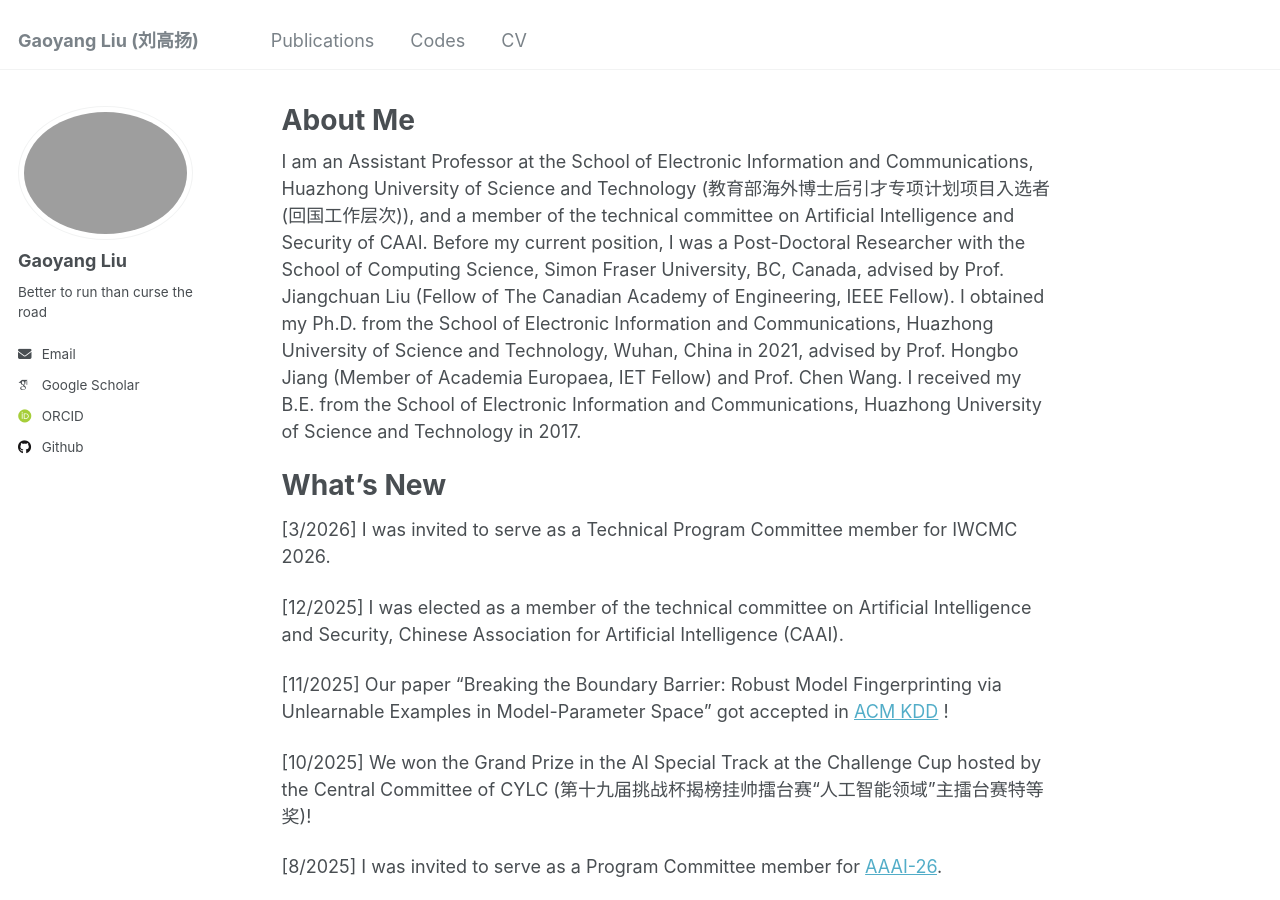
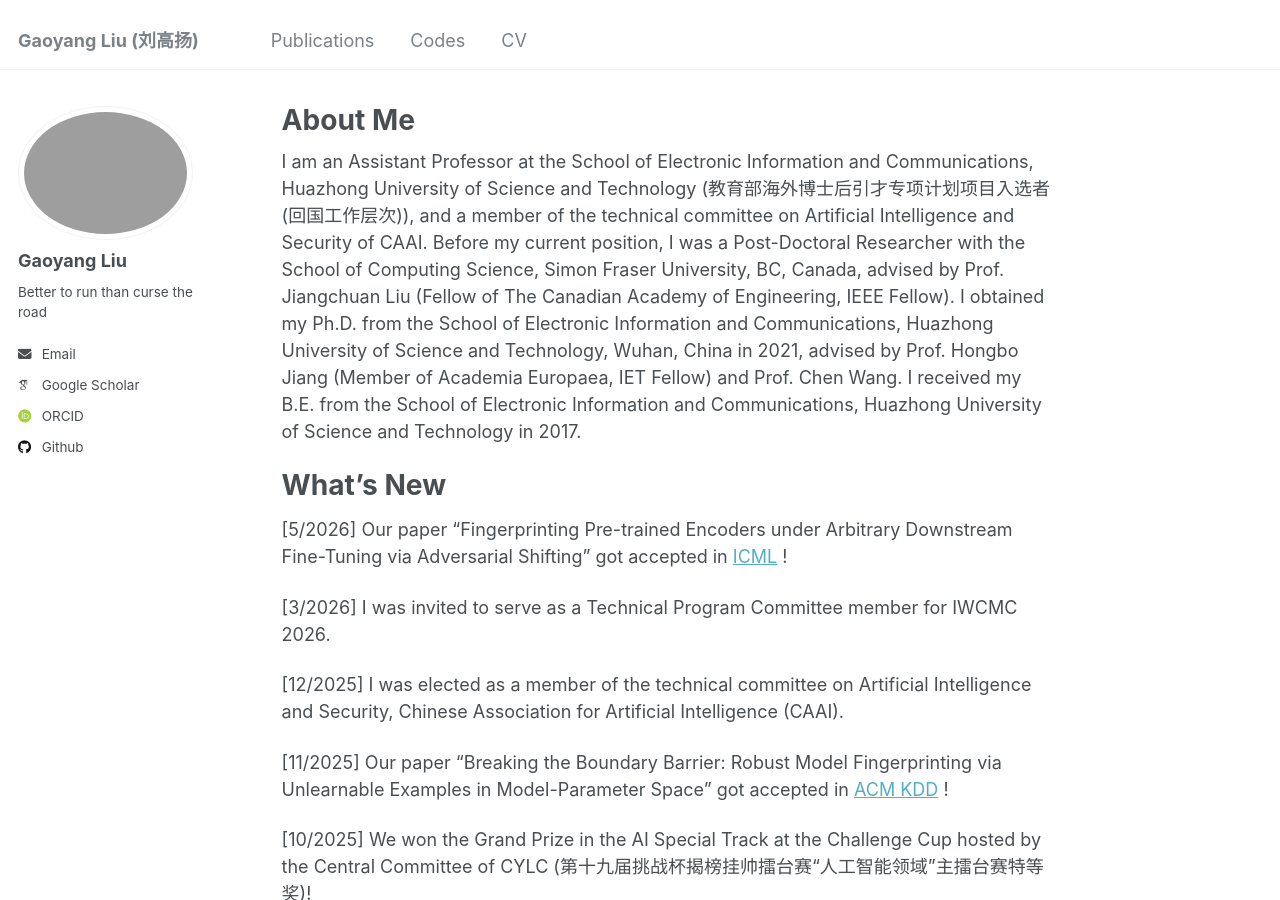
Before and after one commit to gyliu1991/gyliu1991.github.io, a Jekyll site: the page built from _pages/about.md, in a window 1280 px wide and 900 px high. Built offline with Jekyll 4.4.1, drawn with Linux system fonts in a browser that asks for light colours; some web fonts are replaced.

Commit message:
Update about.md

```diff
--- a/_pages/about.md
+++ b/_pages/about.md
@@ -11,6 +11,8 @@ I am an Assistant Professor at the School of Electronic Information and Communic
 
 What’s New
 ====
+
+[5/2026] Our paper “Fingerprinting Pre-trained Encoders under Arbitrary Downstream Fine-Tuning via Adversarial Shifting” got accepted in [ICML](https://kdd2025.kdd.org/) !
 
 [3/2026] I was invited to serve as a Technical Program Committee member for IWCMC 2026.
 
```
